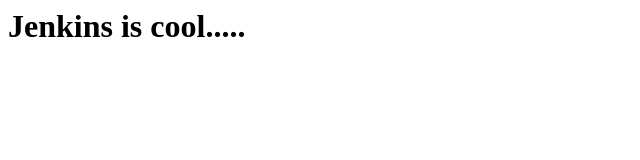
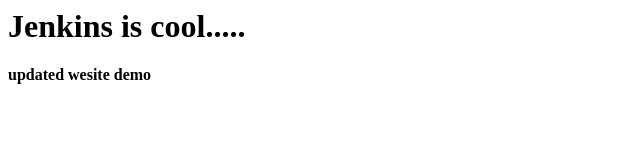
Before and after one commit to merina-poudyal/jenkins, a plain HTML site: page index.html in a window 1280 px wide. Shown: the whole page, without its empty margins (0-640 px from the left). Drawn offline with Linux system fonts and the light colour scheme.

Commit message:
updated website for jenkins demo

```diff
--- a/index.html
+++ b/index.html
@@ -1,3 +1,3 @@
 <html>
-    <body><h1>Jenkins is cool.....</h1></body>
+    <body><h1>Jenkins is cool.....</h1><h4> updated wesite demo <h4></h4></body>
 </html>
```
